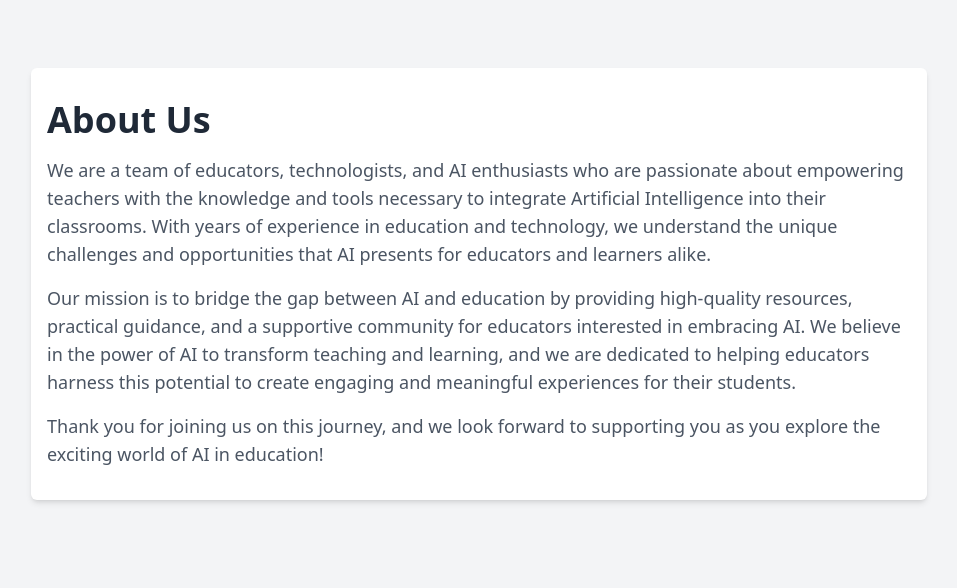
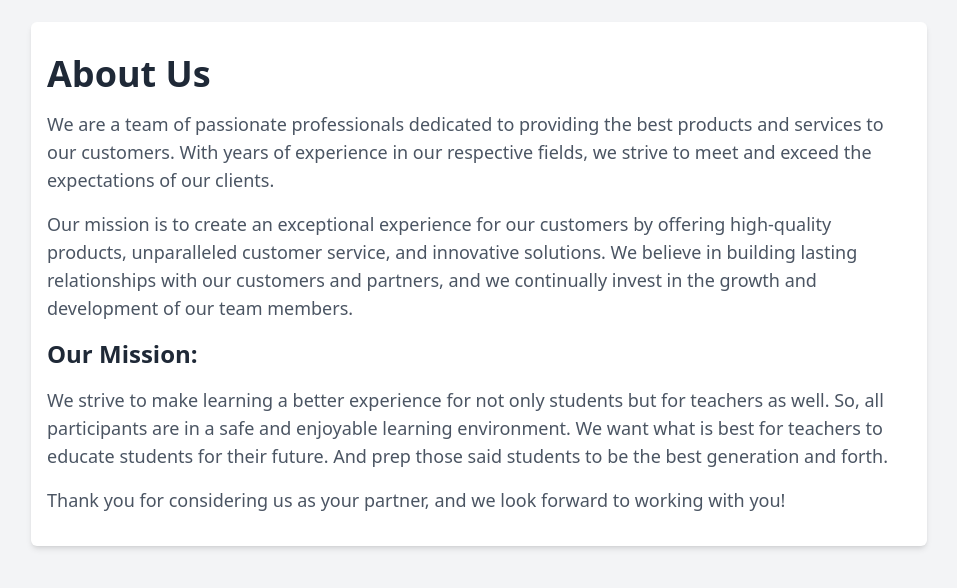
Before and after one commit to Samuel-Okongo/next.js, a Next.js app: page /aboutus in a window 1280 px wide. Shown: the part 116-704 px from the top of the page, without its empty margins (161-1118 px from the left). Built offline with nearby package versions, Linux system fonts and the light colour scheme.

Commit message:
added our mission

```diff
--- a/src/pages/aboutus.tsx
+++ b/src/pages/aboutus.tsx
@@ -13,13 +13,17 @@ const About: React.FC = () => {
         <div className="max-w-4xl px-4 py-8 bg-white shadow-md rounded-md">
           <h1 className="text-4xl font-bold text-gray-800 mb-4">About Us</h1>
           <p className="text-gray-600 text-lg mb-4">
-            We are a team of educators, technologists, and AI enthusiasts who are passionate about empowering teachers with the knowledge and tools necessary to integrate Artificial Intelligence into their classrooms. With years of experience in education and technology, we understand the unique challenges and opportunities that AI presents for educators and learners alike.
+            We are a team of passionate professionals dedicated to providing the best products and services to our customers. With years of experience in our respective fields, we strive to meet and exceed the expectations of our clients.
           </p>
           <p className="text-gray-600 text-lg mb-4">
-            Our mission is to bridge the gap between AI and education by providing high-quality resources, practical guidance, and a supportive community for educators interested in embracing AI. We believe in the power of AI to transform teaching and learning, and we are dedicated to helping educators harness this potential to create engaging and meaningful experiences for their students.
+            Our mission is to create an exceptional experience for our customers by offering high-quality products, unparalleled customer service, and innovative solutions. We believe in building lasting relationships with our customers and partners, and we continually invest in the growth and development of our team members.
+          </p>
+          <h2 className="text-2xl font-bold text-gray-800 mb-4">Our Mission:</h2>
+          <p className="text-gray-600 text-lg mb-4">
+            We strive to make learning a better experience for not only students but for teachers as well. So, all participants are in a safe and enjoyable learning environment. We want what is best for teachers to educate students for their future. And prep those said students to be the best generation and forth.
           </p>
           <p className="text-gray-600 text-lg">
-            Thank you for joining us on this journey, and we look forward to supporting you as you explore the exciting world of AI in education!
+            Thank you for considering us as your partner, and we look forward to working with you!
           </p>
         </div>
       </div>
```
